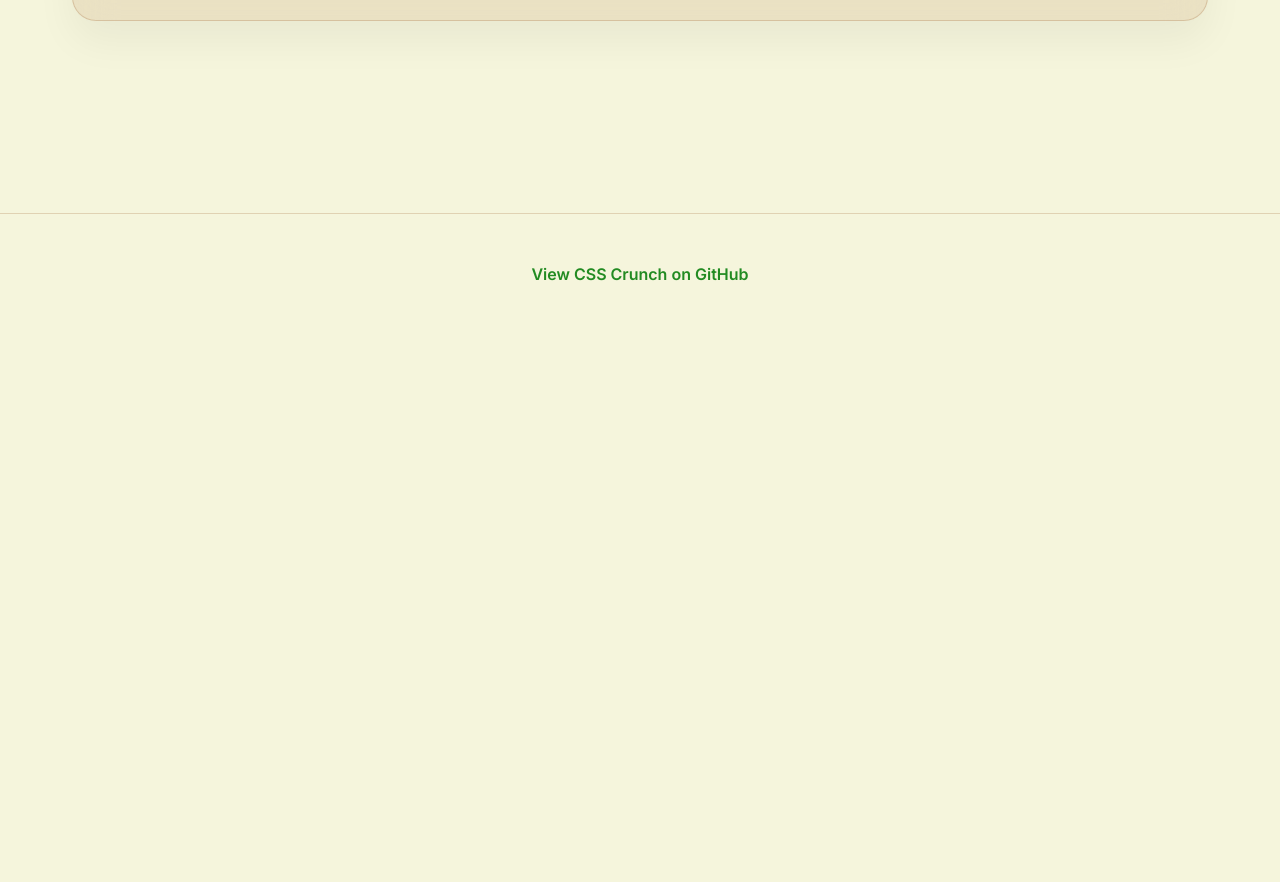
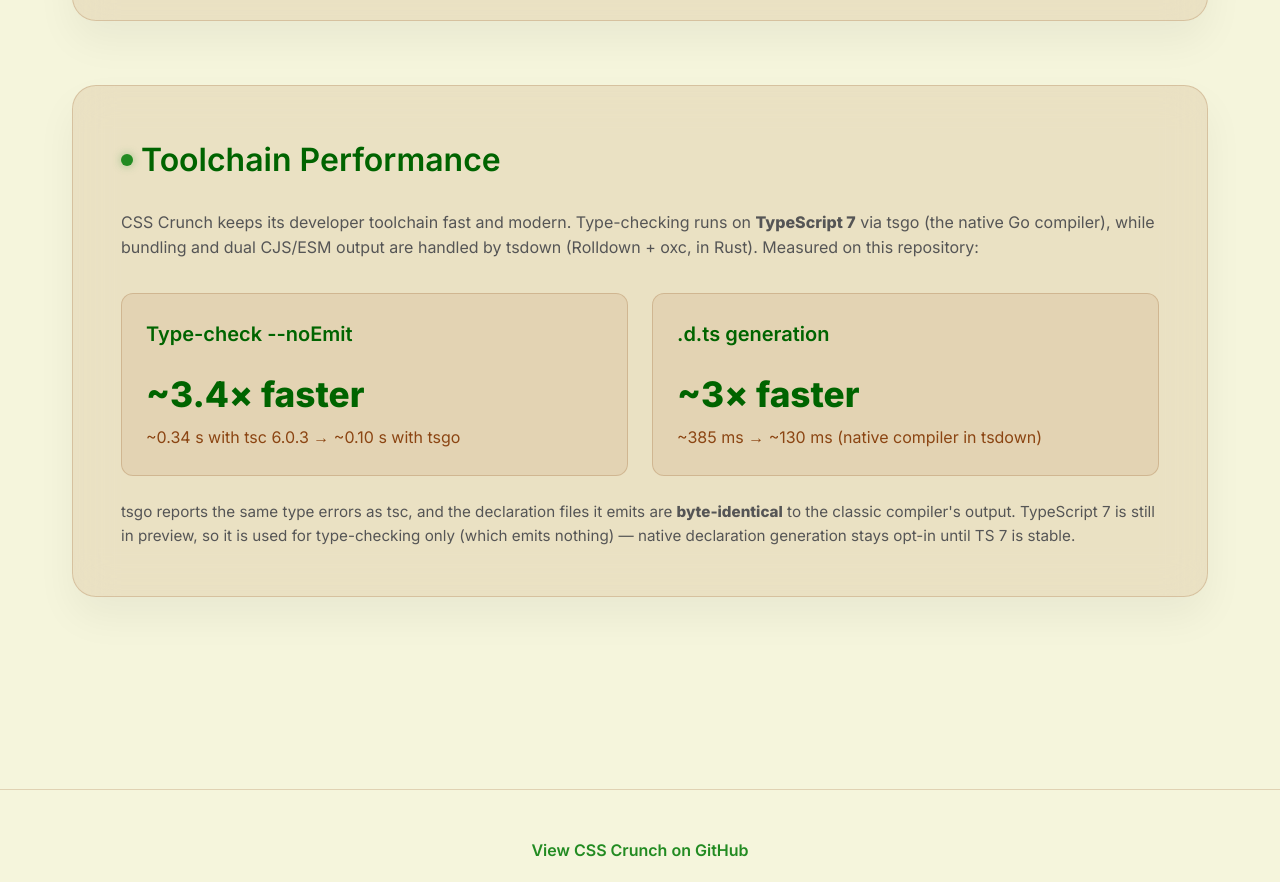
Before and after one commit to gafreax/csscrunch, a website: page docs/index.html in a window 1280 px wide. Shown: the part 4147-5029 px from the top of the page. Before the commit the page ends 4483 px from the top, so only its background shows below. Drawn offline with nearby package versions, Linux system fonts and the light colour scheme.

Commit message:
chore: adopt TypeScript 7 (tsgo) for type-checking and modernize tooling
- Use tsgo (@typescript/native-preview) for the `check` type-check step
  (~3.4x faster than tsc; identical errors, byte-identical .d.ts)
- Replace inline tsdown CLI args with tsdown.config.mts; silence the
  [MIXED_EXPORTS] warning via exports:"named" (build output unchanged)
- Migrate pnpm overrides + build-script approval to pnpm-workspace.yaml
  for pnpm 11 (the package.json "pnpm" field is no longer read)
- Document the toolchain speedups in README and the docs website

Refs #101

```diff
--- a/docs/index.html
+++ b/docs/index.html
@@ -351,6 +351,26 @@ const parsedCSS = compile(cssString);</code></pre>
         </div>
       </div>
     </section>
+
+    <section>
+      <h2>Toolchain Performance</h2>
+      <p style="color: #555555; margin-bottom: 2rem;">CSS Crunch keeps its developer toolchain fast and modern. Type-checking runs on <strong>TypeScript&nbsp;7</strong> via <code>tsgo</code> (the native Go compiler), while bundling and dual CJS/ESM output are handled by <code>tsdown</code> (Rolldown&nbsp;+&nbsp;oxc, in Rust). Measured on this repository:</p>
+
+      <div style="display: flex; flex-wrap: wrap; gap: 1.5rem;">
+        <div style="flex: 1 1 240px; background: var(--card-bg); border: 1px solid var(--card-border); border-radius: 12px; padding: 1.5rem;">
+          <h3 style="margin-top: 0;">Type-check <code>--noEmit</code></h3>
+          <p style="font-size: 2.2rem; font-weight: 800; color: var(--dark-green); margin: 0.2rem 0;">~3.4× faster</p>
+          <p style="color: var(--brown); margin: 0;">~0.34&nbsp;s with <code>tsc</code> 6.0.3 &rarr; ~0.10&nbsp;s with <code>tsgo</code></p>
+        </div>
+        <div style="flex: 1 1 240px; background: var(--card-bg); border: 1px solid var(--card-border); border-radius: 12px; padding: 1.5rem;">
+          <h3 style="margin-top: 0;"><code>.d.ts</code> generation</h3>
+          <p style="font-size: 2.2rem; font-weight: 800; color: var(--dark-green); margin: 0.2rem 0;">~3× faster</p>
+          <p style="color: var(--brown); margin: 0;">~385&nbsp;ms &rarr; ~130&nbsp;ms (native compiler in <code>tsdown</code>)</p>
+        </div>
+      </div>
+
+      <p style="color: #555555; margin-top: 1.5rem; font-size: 0.95rem;"><code>tsgo</code> reports the same type errors as <code>tsc</code>, and the declaration files it emits are <strong>byte-identical</strong> to the classic compiler's output. TypeScript&nbsp;7 is still in preview, so it is used for type-checking only (which emits nothing) &mdash; native declaration generation stays opt-in until TS&nbsp;7 is stable.</p>
+    </section>
   </main>
 
   <footer>
```
Also changed, not shown: package.json (+3 -22 lines), pnpm-workspace.yaml (added, +19 -0 lines), README.md, pnpm-lock.yaml, tsdown.config.mts (added).
